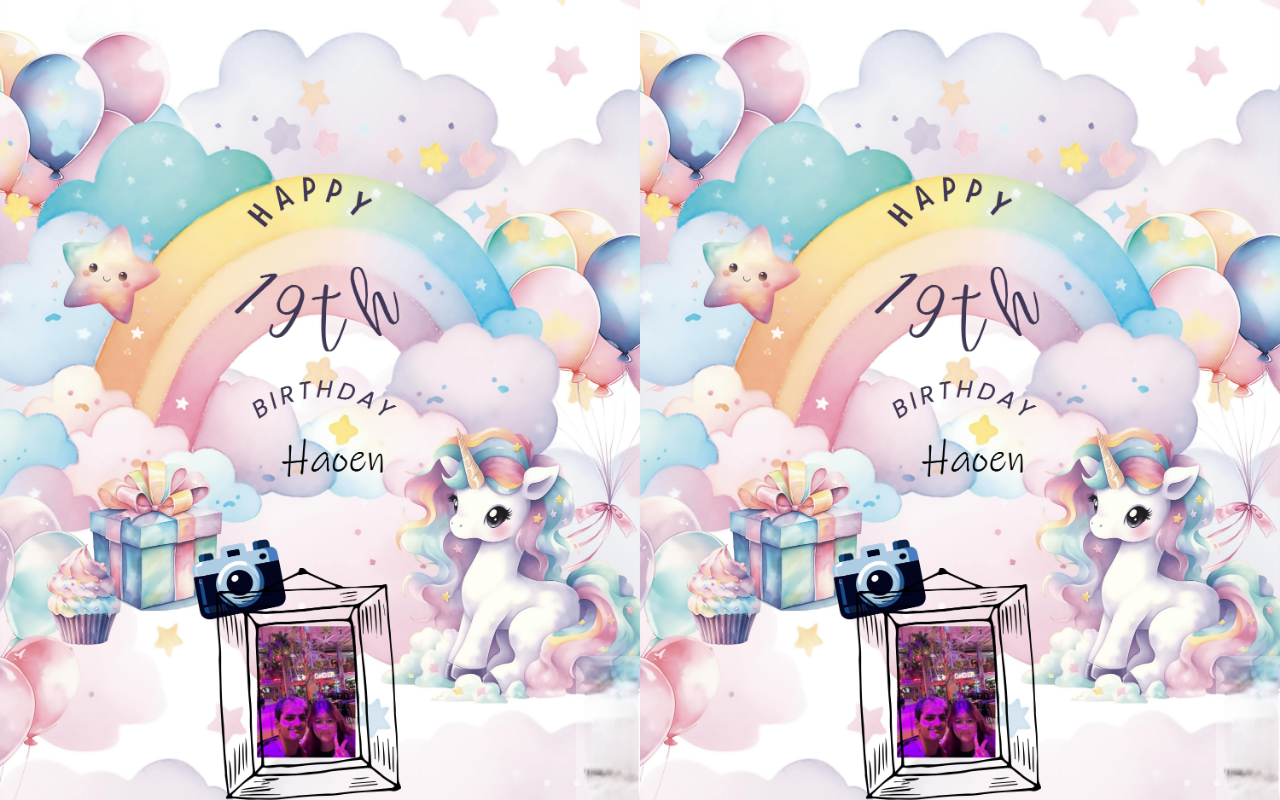
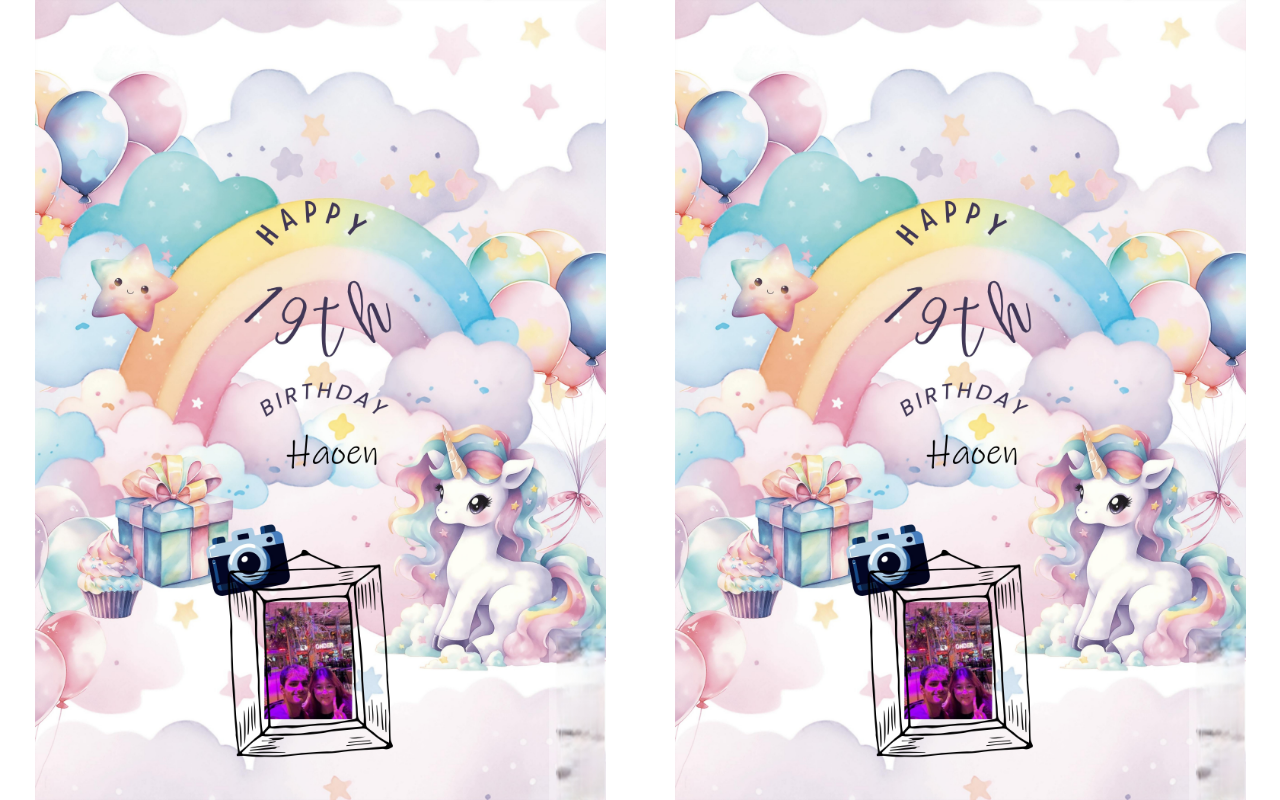
Before and after one commit to QuantumNandulaasdad/bday-haoen, a plain HTML site: page index.html in a window 1280 px wide. Drawn offline with Linux system fonts and the light colour scheme.

Commit message:
Update index.html

```diff
--- a/index.html
+++ b/index.html
@@ -25,16 +25,18 @@
             height: 100vh;
             position: relative;
             cursor: pointer;
+            overflow: hidden;
         }
-        .first-image, .second-image {
+        .image {
+            width: 100%;
+            height: 100%;
+            background-position: center;
+            background-size: contain; /* Ensures full image visibility */
+            background-repeat: no-repeat;
+            transition: opacity 1s ease-in-out;
             position: absolute;
             top: 0;
             left: 0;
-            width: 100%;
-            height: 100%;
-            background-position: center;
-            background-size: cover;
-            transition: opacity 1s ease-in-out;
         }
         .first-image {
             background-image: url('first-image.jpg');
@@ -80,11 +82,11 @@
 <body>
     <div class="container">
         <div class="image-section" onclick="transitionImages()">
-            <div class="first-image"></div>
-            <div class="second-image"></div>
+            <div class="image first-image"></div>
+            <div class="image second-image"></div>
         </div>
         <div class="image-section">
-            <div class="first-image"></div> <!-- Right-side image stays unchanged -->
+            <div class="image first-image"></div> <!-- Right-side image stays unchanged -->
         </div>
     </div>
 
```
